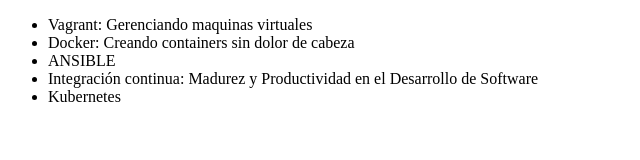
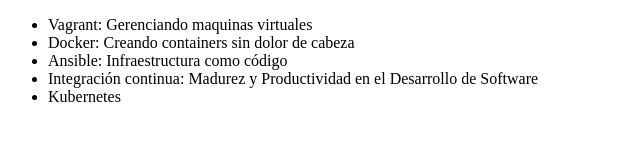
Before and after one commit to AmayraniCV/alura-git, a plain HTML site: page index.html in a window 1280 px wide. Shown: the whole page, without its empty margins (0-640 px from the left). Drawn offline with Linux system fonts and the light colour scheme.

Commit message:
Cambiando el nombre del curso de Ansible

```diff
--- a/index.html
+++ b/index.html
@@ -8,7 +8,7 @@
      <ul>
          <li> Vagrant: Gerenciando maquinas virtuales </li>
          <li> Docker: Creando containers sin dolor de cabeza </li>
-         <li> ANSIBLE </li>
+         <li> Ansible: Infraestructura como código </li>
          <li> Integración continua: Madurez y Productividad en el Desarrollo de Software </li>
          <li> Kubernetes </li>
      </ul>
```
